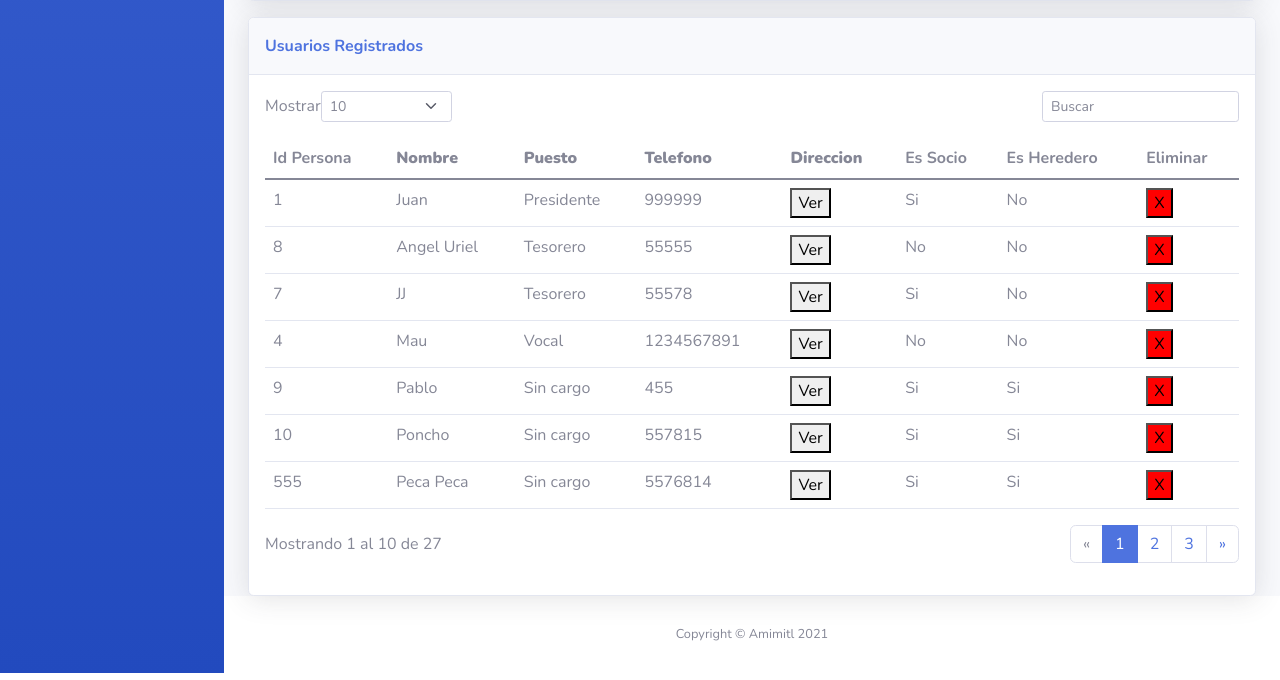
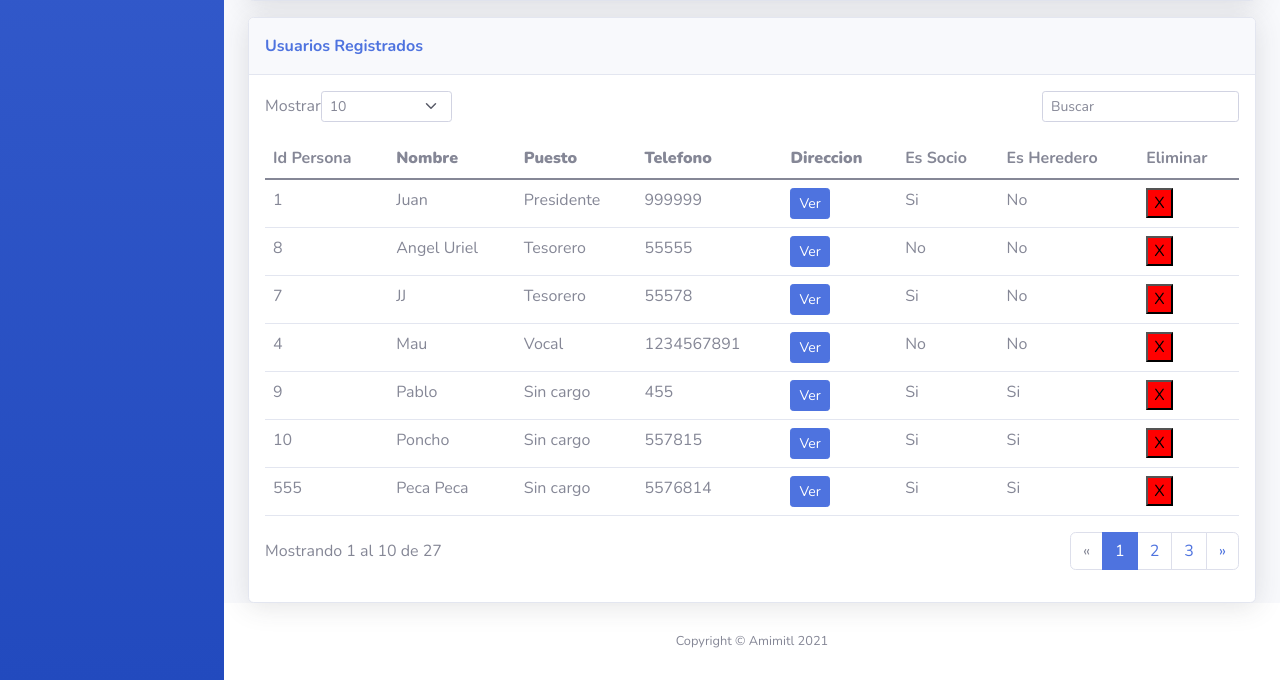
Before and after one commit to pabloacostaflores/control-of-association-members, a PHP site: page / in a window 1280 px wide. Shown: the part 1575-2255 px from the top of the page. Run offline with PHP 8.4, Linux system fonts and the light colour scheme; a user stored in the database is signed in; data comes from the database, SQL or seed files in the repository; some libraries are stand-ins or nearby versions.

Commit message:
botones de index con estilo

```diff
--- a/index.php
+++ b/index.php
@@ -252,7 +252,7 @@
                                             <td><?php echo $cargo?></td>
                                             <td><?php echo $mostrar['Telefono']?></td>
                                             <td>
-                                                <button id="map<?php echo $mostrar['idPersona']; ?>">Ver</button>
+                                                <button id="map<?php echo $mostrar['idPersona']; ?>" class="btn btn-primary btn-sm">Ver</button>
                                                 <script>
                                                     document.getElementById("map<?php echo $mostrar['idPersona']; ?>").addEventListener("click", function(){
                                                         document.getElementById("mapUsuario").style.display = "block";
@@ -299,7 +299,7 @@
                                             <td><?php echo $cargo?></td>
                                             <td><?php echo $mostrar['Telefono']?></td>
                                             <td>
-                                                <button id="map<?php echo $mostrar['idPersona']; ?>">Ver</button>
+                                                <button id="map<?php echo $mostrar['idPersona']; ?>" class="btn btn-primary btn-sm">Ver</button>
                                                 <script>
                                                     document.getElementById("map<?php echo $mostrar['idPersona']; ?>").addEventListener("click", function(){
                                                         document.getElementById("mapUsuario").style.display = "block";
```
